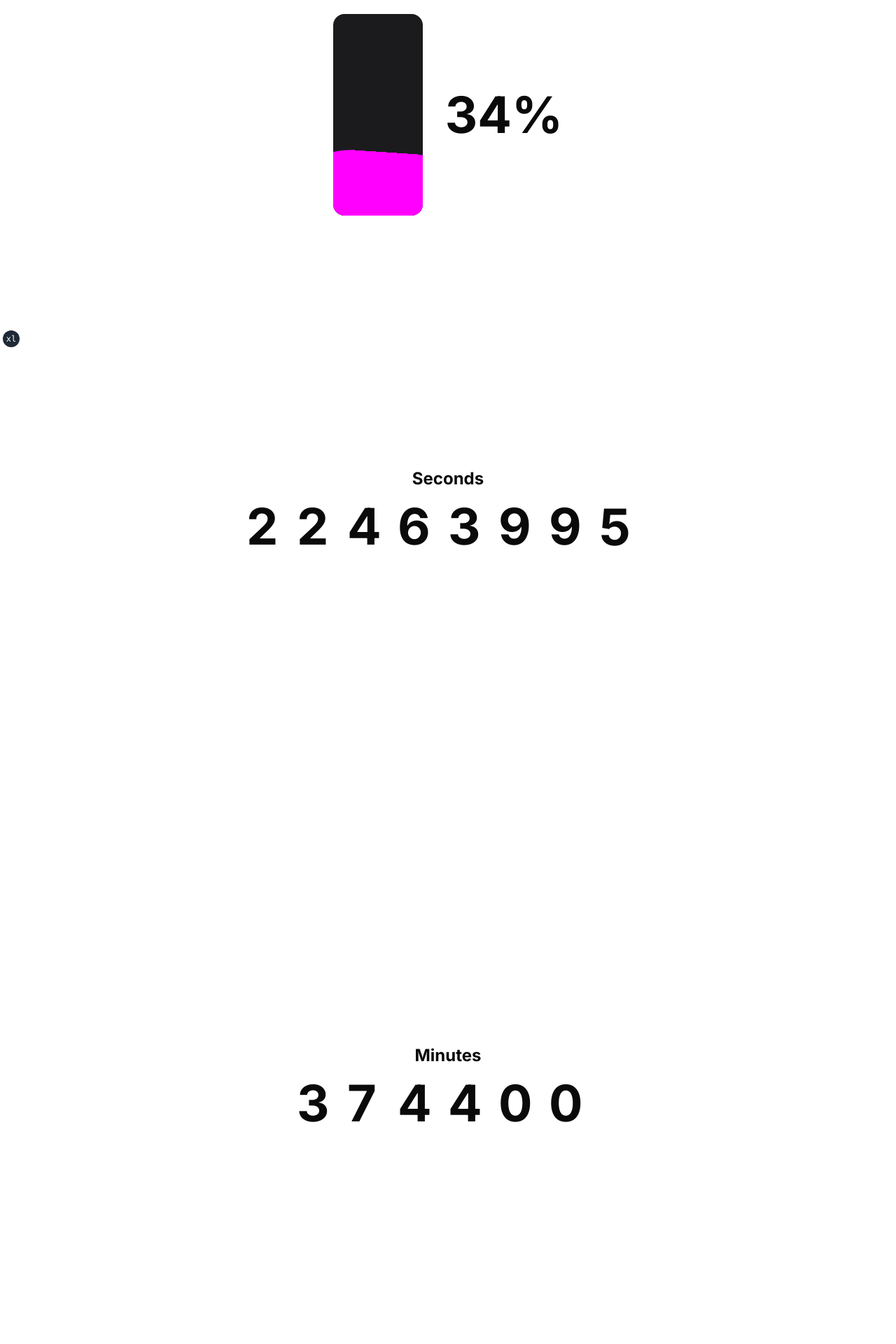
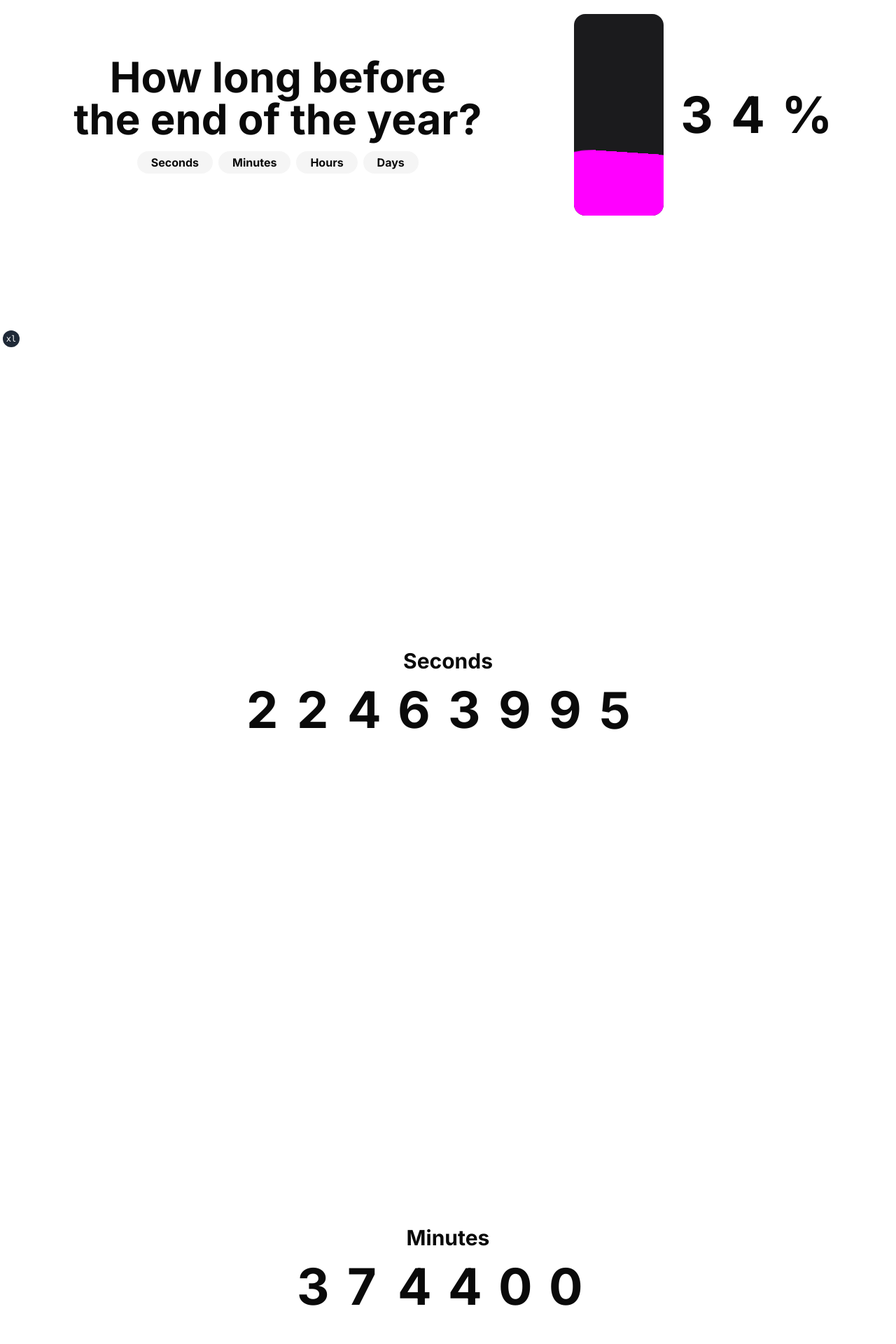
Before and after one commit to yossTheDev/yearprogress, a Next.js app: page / in a window 1280 px wide. Shown: the part 300-2220 px from the top of the page at 70% size. Built offline with nearby package versions, Linux system fonts and the light colour scheme.

Commit message:
feat: :lipstick: Hero in Landing Page

```diff
--- a/components/counters/counters-section.tsx
+++ b/components/counters/counters-section.tsx
@@ -2,6 +2,7 @@
 
 import { DateTime } from "luxon"
 
+import { SpinningNumber } from "../ui/spinning-number"
 import WaveProgressbar from "../ui/wave-progressbar"
 import { Countdown } from "./countdown"
 
@@ -18,32 +19,89 @@ export const CounterSection = () => {
 
   return (
     <>
-      <div className="mb-20 flex h-screen items-center justify-center gap-8">
-        <WaveProgressbar value={percentageCompleted}></WaveProgressbar>
-        <div className="flex flex-col gap-2">
-          <h2 className="text-3xl font-bold md:text-7xl">
-            {Math.floor(percentageCompleted)}%
+      {/* Hero */}
+      <section className="flex h-screen">
+        <div className="flex w-3/5 flex-col items-center justify-center gap-4">
+          <h1 className="w-4/5 text-center text-6xl font-bold">
+            How long before the end of the year?
+          </h1>
+
+          {/* Tags */}
+          <div className="flex gap-2">
+            <a
+              href="#seconds"
+              className="cursor-pointer rounded-full bg-muted px-5 py-1 font-bold hover:ring hover:ring-foreground"
+            >
+              Seconds
+            </a>
+
+            <a
+              href="#minutes"
+              className="cursor-pointer rounded-full bg-muted px-5 py-1 font-bold hover:ring hover:ring-foreground"
+            >
+              Minutes
+            </a>
+
+            <a
+              href="#hours"
+              className="cursor-pointer rounded-full bg-muted px-5 py-1 font-bold hover:ring hover:ring-foreground"
+            >
+              Hours
+            </a>
+
+            <a
+              href="#days"
+              className="cursor-pointer rounded-full bg-muted px-5 py-1 font-bold hover:ring hover:ring-foreground"
+            >
+              Days
+            </a>
+          </div>
+        </div>
+
+        <div className="flex w-2/5 items-center justify-center gap-2 ">
+          <WaveProgressbar value={percentageCompleted}></WaveProgressbar>
+
+          <h2 className="ml-4 flex text-3xl font-bold md:text-7xl">
+            <SpinningNumber
+              value={Math.floor(percentageCompleted)}
+            ></SpinningNumber>
+            %
           </h2>
         </div>
-      </div>
+      </section>
 
-      <div className="flex h-screen flex-col items-center gap-4">
-        <p className="text-2xl font-bold">Seconds</p>
+      {/* Counters */}
+      <div
+        id="seconds"
+        className="flex h-screen flex-col items-center justify-center gap-4"
+      >
+        <p className="text-3xl font-bold">Seconds</p>
         <Countdown type="seconds" value={timeLeft.as("seconds")}></Countdown>
       </div>
 
-      <div className="flex h-screen flex-col items-center gap-4">
-        <p className="text-2xl font-bold">Minutes</p>
+      <div
+        id="minutes"
+        className="flex h-screen flex-col items-center justify-center gap-4"
+      >
+        <p id="minutes" className="text-3xl font-bold">
+          Minutes
+        </p>
         <Countdown type="minutes" value={timeLeft.as("minutes")}></Countdown>
       </div>
 
-      <div className="flex h-screen flex-col items-center gap-4">
-        <p className="text-2xl font-bold">Hours</p>
+      <div
+        id="hours"
+        className="flex h-screen flex-col items-center justify-center gap-4"
+      >
+        <p className="text-3xl font-bold">Hours</p>
         <Countdown value={timeLeft.as("hours")}></Countdown>
       </div>
 
-      <div className="flex h-screen flex-col items-center gap-4">
-        <p className="text-2xl font-bold">Days</p>
+      <div
+        id="days"
+        className="flex h-screen flex-col items-center justify-center gap-4"
+      >
+        <p className="text-3xl font-bold">Days</p>
         <Countdown value={timeLeft.as("days")}></Countdown>
       </div>
     </>
--- a/components/site-header.tsx
+++ b/components/site-header.tsx
@@ -11,7 +11,7 @@ import { ThemeToggle } from "@/components/theme-toggle"
 export function SiteHeader() {
   return (
     <header className="sticky top-0 z-40 w-full">
-      <div className="container flex h-16 items-center space-x-4 backdrop-blur-2xl sm:justify-between sm:space-x-0">
+      <div className="container flex h-16 items-center space-x-4 p-4 backdrop-blur-2xl sm:justify-between sm:space-x-0 md:p-8">
         <MainNav items={siteConfig.mainNav} />
         <div className="flex flex-1 items-center justify-end space-x-4">
           <nav className="flex items-center space-x-1">
--- a/components/ui/wave-progressbar.tsx
+++ b/components/ui/wave-progressbar.tsx
@@ -11,7 +11,7 @@ const WaveProgressbar: React.FC<Props> = ({ value }) => {
   const [val] = useState(300 - value * 3)
 
   return (
-    <div className="flex h-screen items-center justify-center gap-4">
+    <div className="flex items-center justify-center gap-4">
       <div className="relative flex h-72 w-32 cursor-pointer items-center justify-center overflow-hidden rounded-lg bg-[#1b1b1d] hover:bg-[#1b1b1d]/80">
         <motion.div
           animate={{ rotateZ: 360 }}
--- a/styles/globals.css
+++ b/styles/globals.css
@@ -58,15 +58,3 @@
     font-feature-settings: "rlig" 1, "calt" 1;
   }
 }
-
-.background {
-  background: url("../assets/ffflux-light.svg");
-  background-size: cover;
-  background-repeat: no-repeat;
-}
-
-.background:is(.dark *) {
-  background: url("../assets/ffflux.svg");
-  background-size: cover;
-  background-repeat: no-repeat;
-}
```
